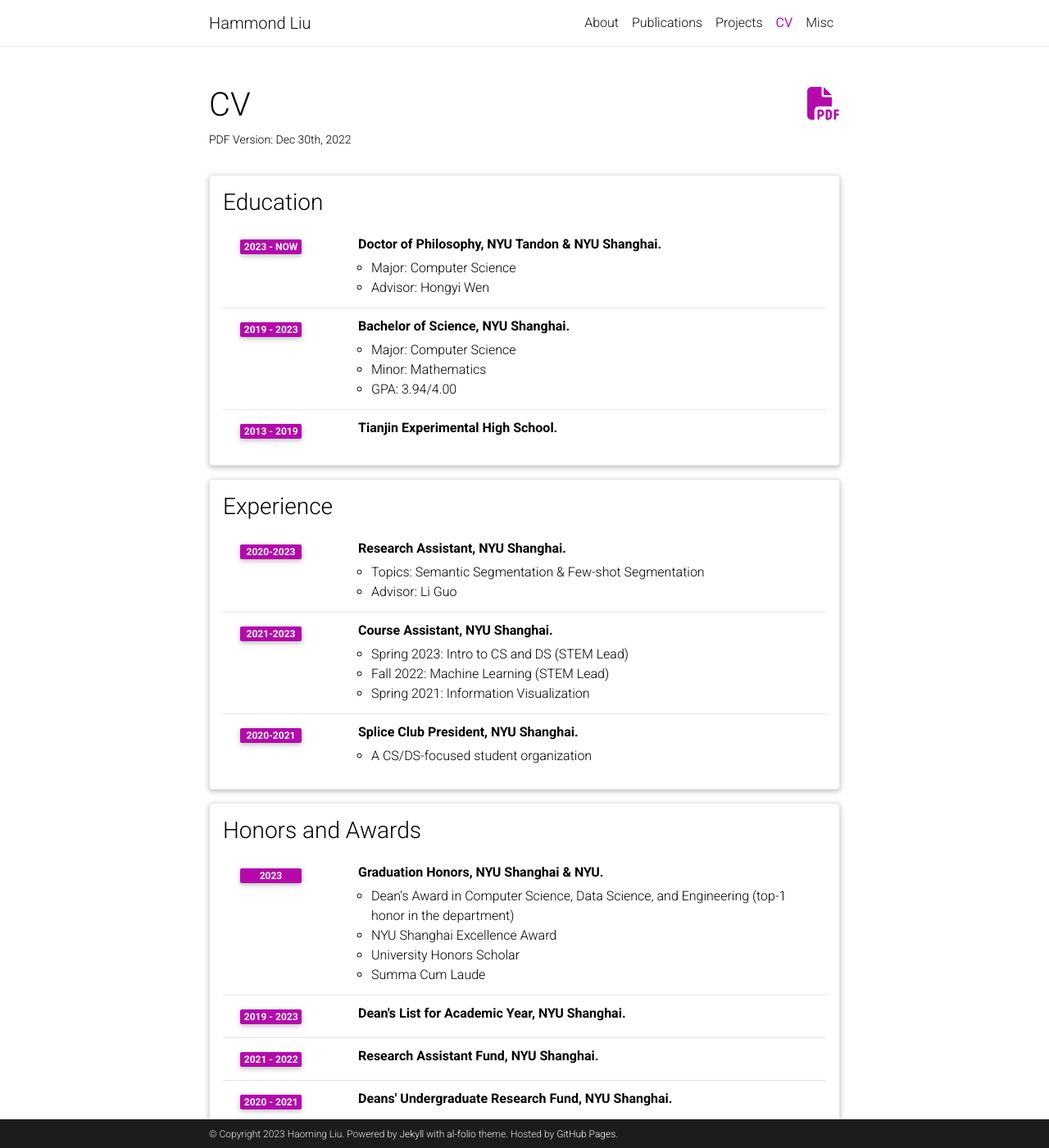
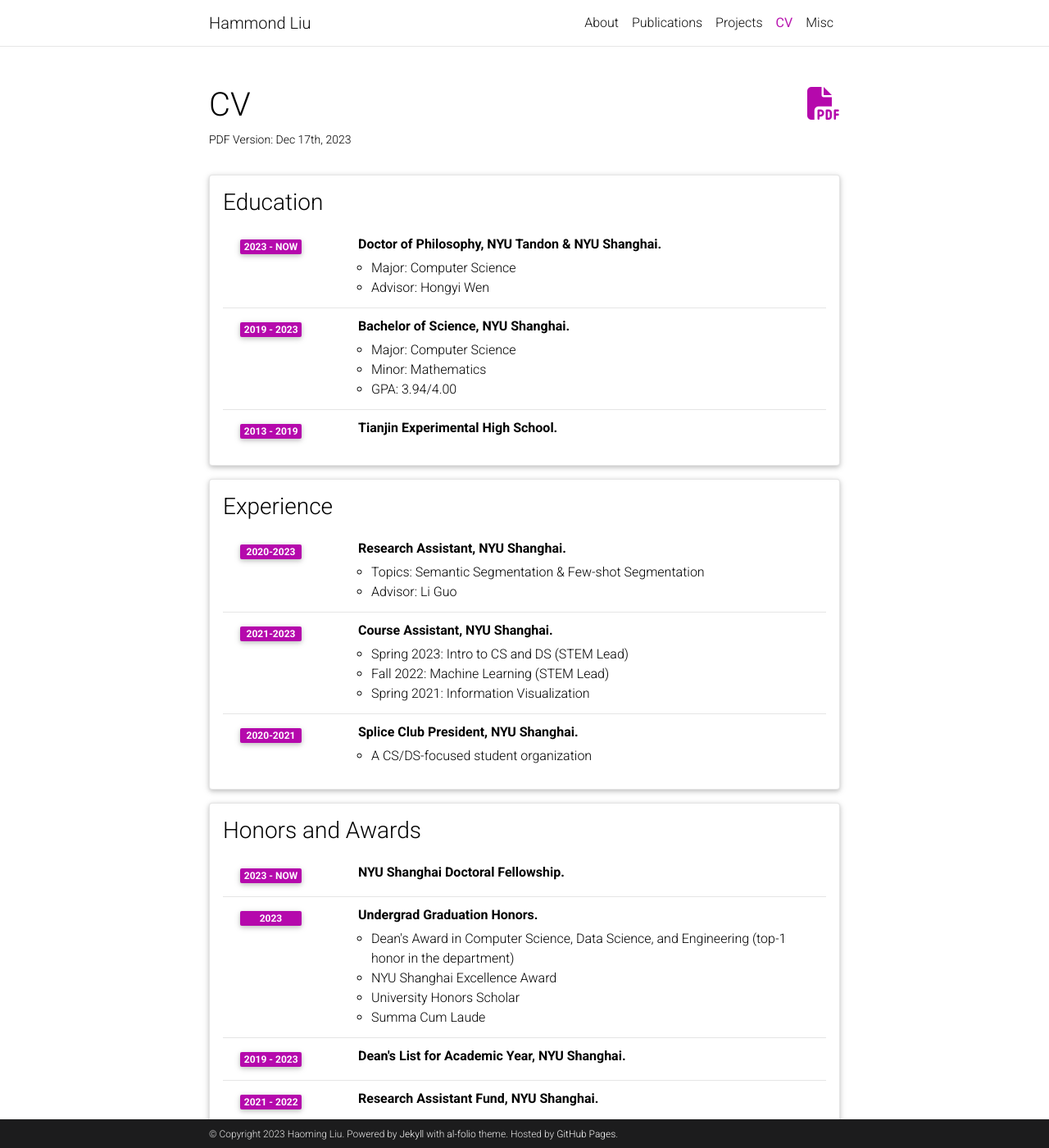
Before and after one commit to hmdliu/hmdliu.github.io, a Jekyll site: the page built from _pages/cv.md, in a window 1280 px wide and 1400 px high. Shown: the whole window at 82% size. Built offline with Jekyll 4.4.1, drawn with Linux system fonts in a browser that asks for light colours; comment, search, counter and statistics services are not loaded; a style sheet for code colours, icons or effects is not loaded.

Commit message:
Update CV

```diff
--- a/_data/cv.yml
+++ b/_data/cv.yml
@@ -37,7 +37,9 @@
 - title: Honors and Awards
   type: time_table
   contents:
-    - title: Graduation Honors, NYU Shanghai & NYU.
+    - title: NYU Shanghai Doctoral Fellowship.
+      year: 2023 - Now
+    - title: Undergrad Graduation Honors.
       year: 2023
       items:
         - Dean's Award in Computer Science, Data Science, and Engineering (top-1 honor in the department)
--- a/_pages/cv.md
+++ b/_pages/cv.md
@@ -4,6 +4,6 @@
 title: CV
 nav: true
 nav_order: 3
-cv_pdf: CV_Haoming_Liu_221230.pdf
-description: "PDF Version: Dec 30th, 2022" # This is a description of the page. You can modify it in 'pages/_cv.md'. You can also change or remove the top pdf download button.
+cv_pdf: CV_Haoming_Liu_231217.pdf
+description: "PDF Version: Dec 17th, 2023" # This is a description of the page. You can modify it in 'pages/_cv.md'. You can also change or remove the top pdf download button.
 ---
```
Also changed, not shown: _pages/projects.md (+1 -1 lines), 2 other files.
